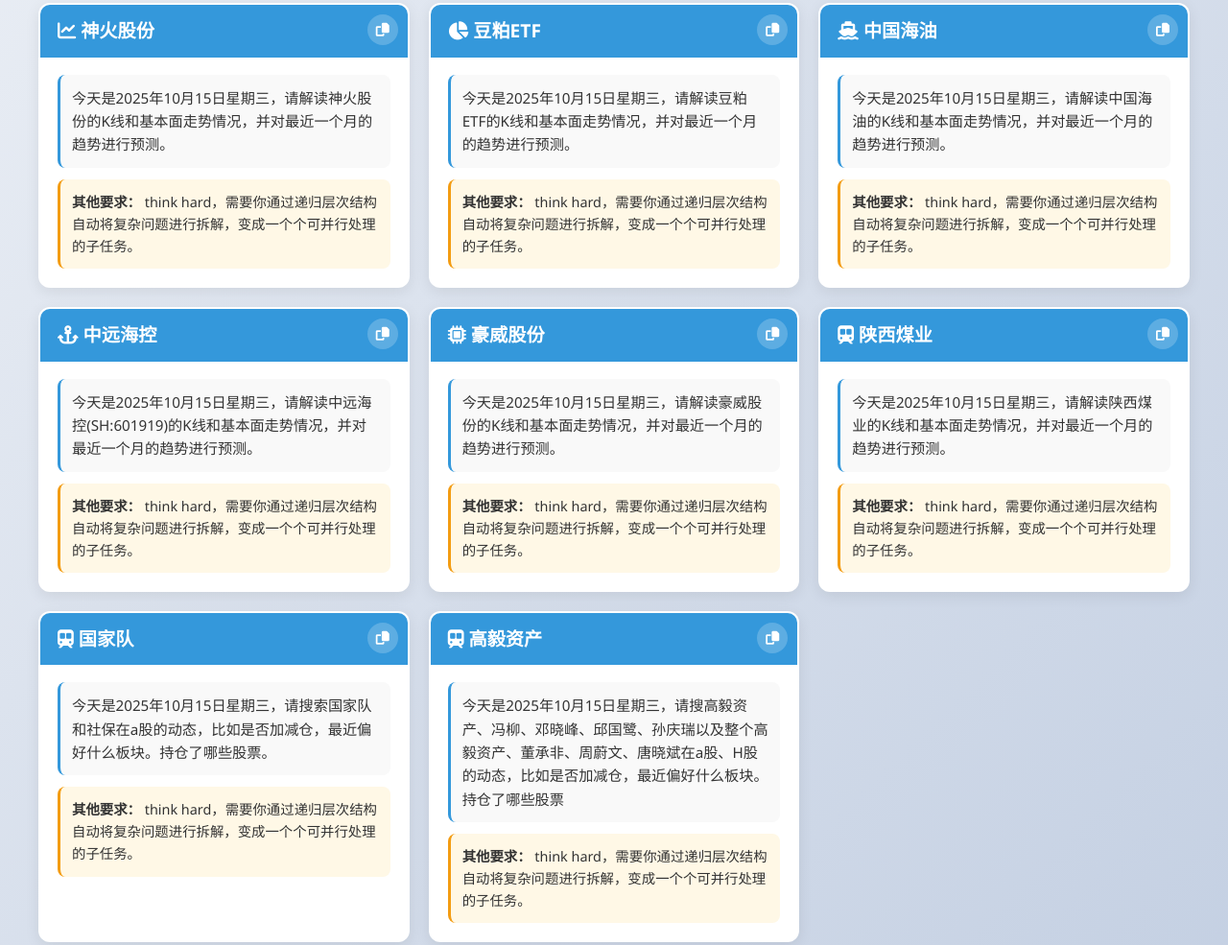
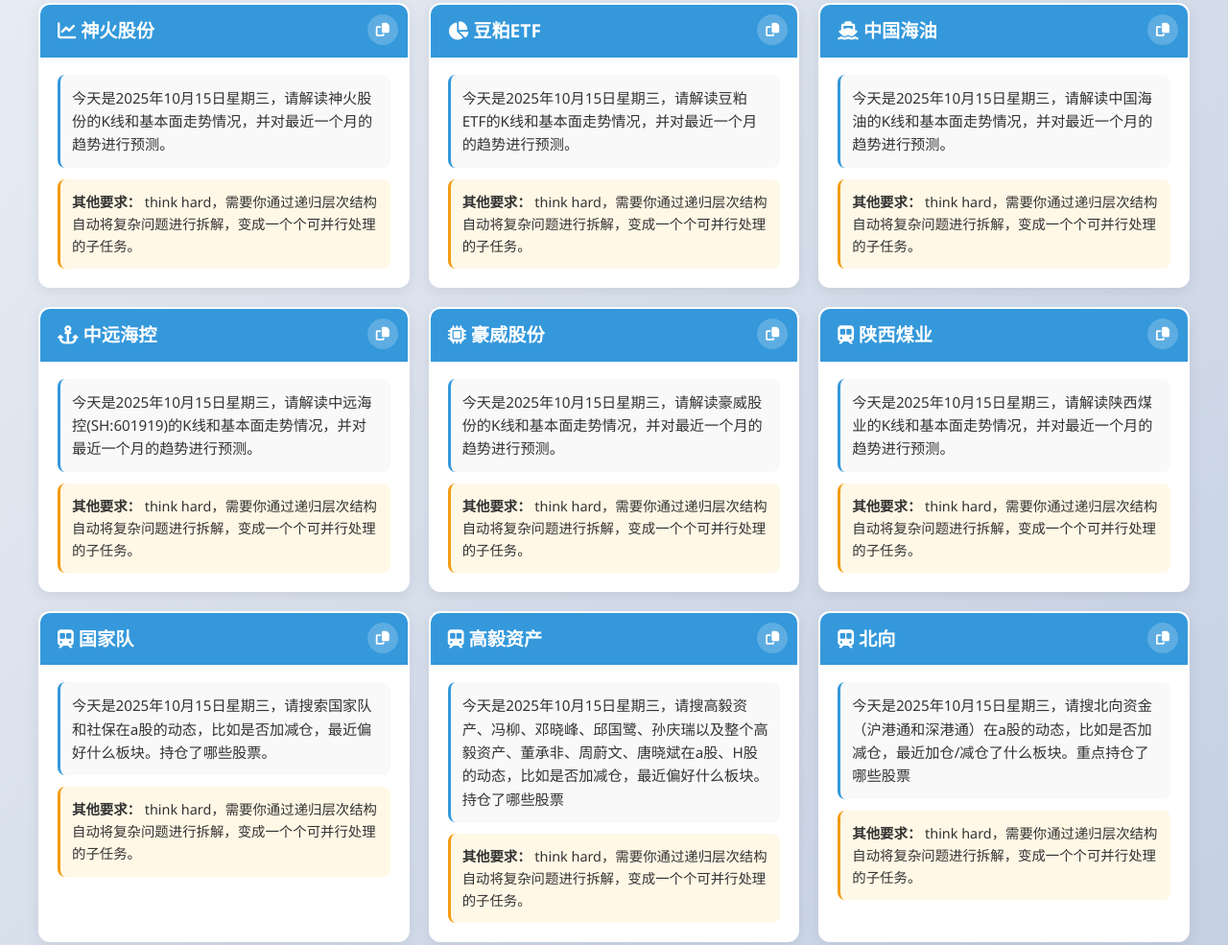
Before and after one commit to ZhangLi1984/deepseek-prompt, a plain HTML site: page index.html in a window 1280 px wide. Shown: the part 907-1892 px from the top of the page at 96% size. Drawn offline with Linux system fonts and the light colour scheme.

Commit message:
Update index.html

```diff
--- a/index.html
+++ b/index.html
@@ -232,7 +232,9 @@
             { id: 11, title: '豪威股份', icon: 'fa-microchip', query: '请解读豪威股份的K线和基本面走势情况，并对最近一个月的趋势进行预测。' },
             { id: 12, title: '陕西煤业', icon: 'fa-train-subway', query: '请解读陕西煤业的K线和基本面走势情况，并对最近一个月的趋势进行预测。' },
              { id: 13, title: '国家队', icon: 'fa-train-subway', query: '请搜索国家队和社保在a股的动态，比如是否加减仓，最近偏好什么板块。持仓了哪些股票。' },
-             { id: 14, title: '高毅资产', icon: 'fa-train-subway', query: '请搜高毅资产、冯柳、邓晓峰、邱国鹭、孙庆瑞以及整个高毅资产、董承非、周蔚文、唐晓斌在a股、H股的动态，比如是否加减仓，最近偏好什么板块。持仓了哪些股票' }
+             { id: 14, title: '高毅资产', icon: 'fa-train-subway', query: '请搜高毅资产、冯柳、邓晓峰、邱国鹭、孙庆瑞以及整个高毅资产、董承非、周蔚文、唐晓斌在a股、H股的动态，比如是否加减仓，最近偏好什么板块。持仓了哪些股票' },
+                         { id: 15, title: '北向', icon: 'fa-train-subway', query: '请搜北向资金（沪港通和深港通）在a股的动态，比如是否加减仓，最近加仓/减仓了什么板块。重点持仓了哪些股票' }
+
         ];
 
         let chinaDateString = '';
```
